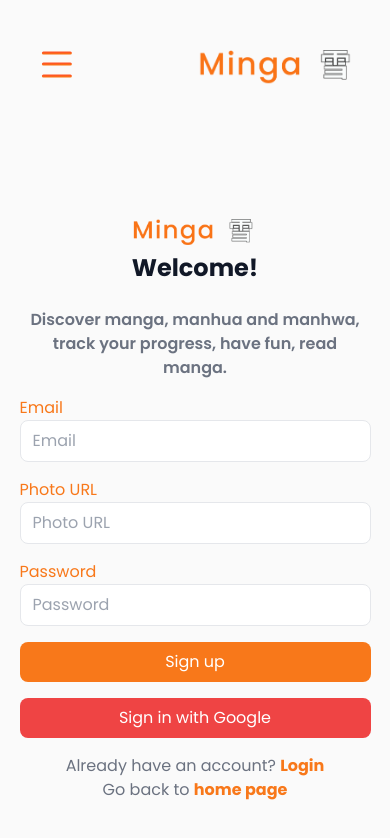
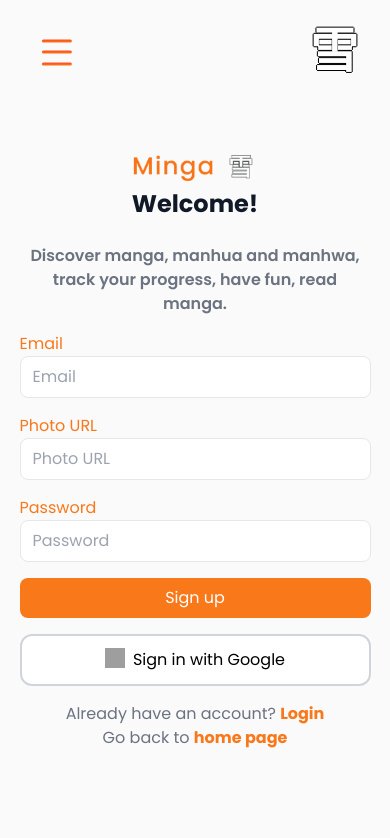
Before and after one commit to zblackwidow/Grupo1FrontMinga, a React (Vite) app: page /register in a window 390 px wide. Shown: the top 838 px of the page. Built offline with nearby package versions, Linux system fonts and the light colour scheme; grey boxes are pictures that could not be loaded.

Commit message:
logo navbar

```diff
--- a/src/App.css
+++ b/src/App.css
@@ -5,3 +5,14 @@
 *{
     font-family: poppins;
 }
+
+#border{
+    font-family: sans-serif;
+    font-weight: bold;
+    font-size: 3rem;
+    text-shadow:
+      1px 0 0 black,    /* Desplaza a la derecha */
+      -1px 0 0 black,   /* Desplaza a la izquierda */
+      0 1px 0 black,    /* Desplaza abajo */
+      0 -1px 0 black;   /* Desplaza arriba */
+  }
--- a/src/Components/Basic/NavBar.jsx
+++ b/src/Components/Basic/NavBar.jsx
@@ -295,7 +295,8 @@ const Navbar = () => {
                     </ul>
                 </div>
             )}
-        <img src="../../../public/logo.png" alt="logo" className="w-40 mr-8 h-32 object-contain" />
+        <img src="../../../public/logo.png" alt="logo" className="hidden md:block w-40 mr-8 h-32 object-contain" />
+        <p id="border" className=' md:hidden text-white  m-8 text-4xl '>雪</p>
         </nav>
     )
 }
--- a/src/Components/Login/Login.jsx
+++ b/src/Components/Login/Login.jsx
@@ -18,11 +18,13 @@ function Login() {
         event.preventDefault()
 
 
-        try { const response = await dispatch(login({ email, password })); if (response.payload && response.payload.success)
-             { navigate('/');
-                } else { setError('Failed to login. Please check your credentials.'); } }
-                 catch (error)
-                  { setError('An error occurred. Please try again.'); } };
+        try {
+            const response = await dispatch(login({ email, password })); if (response.payload && response.payload.success) {
+                navigate('/');
+            } else { setError('Invalid login, please try again'); }
+        }
+        catch (error) { setError('An error occurred. Please try again.'); }
+    };
     //         dispatch(login({ email, password }))
 
     //         setTimeout(() => {
@@ -57,7 +59,7 @@ function Login() {
                             manga.
                         </p>
                     </div>
-                    {error && <p className="text-red-500">{error}</p>}
+                    {error && <div className='text-sm md:text-base p-2 md:p-0 md: h-11 mt-5 bg-red-400 rounded-lg items-center flex justify-center'><p className="text-white text-center">{error}</p></div>}
                     <form onSubmit={handleSubmit}>
                         <div className="my-4">
                             <label className="block text-[#f8781a]">Email</label>
@@ -87,11 +89,18 @@ function Login() {
                             Sign in
                         </button>
                     </form>
+
+
                     <button
                         type="button"
                         onClick={handleGoogleSignIn}
-                        className="w-full mt-4 text-white bg-red-500 hover:bg-red-700 focus:ring-4 focus:outline-none focus:ring-red-300 font-medium rounded-lg text-sm px-5 py-2.5 text-center dark:bg-red-600 dark:hover:bg-red-700 dark:focus:ring-primary-800"
+                        className="w-full mt-4 flex p-3 justify-center text-black rounder-xl border-2 border-gray-300 bg-white rounded-xl"
                     >
+                        <img
+                            src="https://www.gstatic.com/firebasejs/ui/2.0.0/images/auth/google.svg"
+                            alt="Google logo"
+                            className="w-5 h-5 mr-2"
+                        />
                           Sign in with Google
                     </button>
                     <div className="mt-4 text-center">
--- a/src/Components/Login/Register.jsx
+++ b/src/Components/Login/Register.jsx
@@ -59,7 +59,7 @@ function Register() {
 
     return (
         <div className="w-full flex justify-center items-center font-poppins">
-            <div className="w-full my-16 md:w-[50%] flex justify-center">
+            <div className="w-full  md:w-[50%] flex justify-center">
                 <div className="md:w-[30vw] w-[90vw]">
                     <div className='flex flex-col items-center mt-36'>
                         <img src={logo} alt="logo" className="object-contain w-[127px]" />
@@ -106,10 +106,16 @@ function Register() {
                         </button>
                     </form>
                     <button
-                        className="w-full mt-4 bg-red-500 text-white py-2 px-4 rounded-lg hover:bg-red-700"
+                        type="button"
                         onClick={handleGoogleSignIn}
+                        className="w-full mt-4 flex p-3 justify-center text-black rounder-xl border-2 border-gray-300 bg-white rounded-xl"
                     >
-                        Sign in with Google
+                        <img
+                            src="https://www.gstatic.com/firebasejs/ui/2.0.0/images/auth/google.svg"
+                            alt="Google logo"
+                            className="w-5 h-5 mr-2"
+                        />
+                          Sign in with Google
                     </button>
                     <div className="mt-4 text-center">
                         <p className="text-gray-500">
```
Lines whose indentation alone changed are shown as unchanged.
